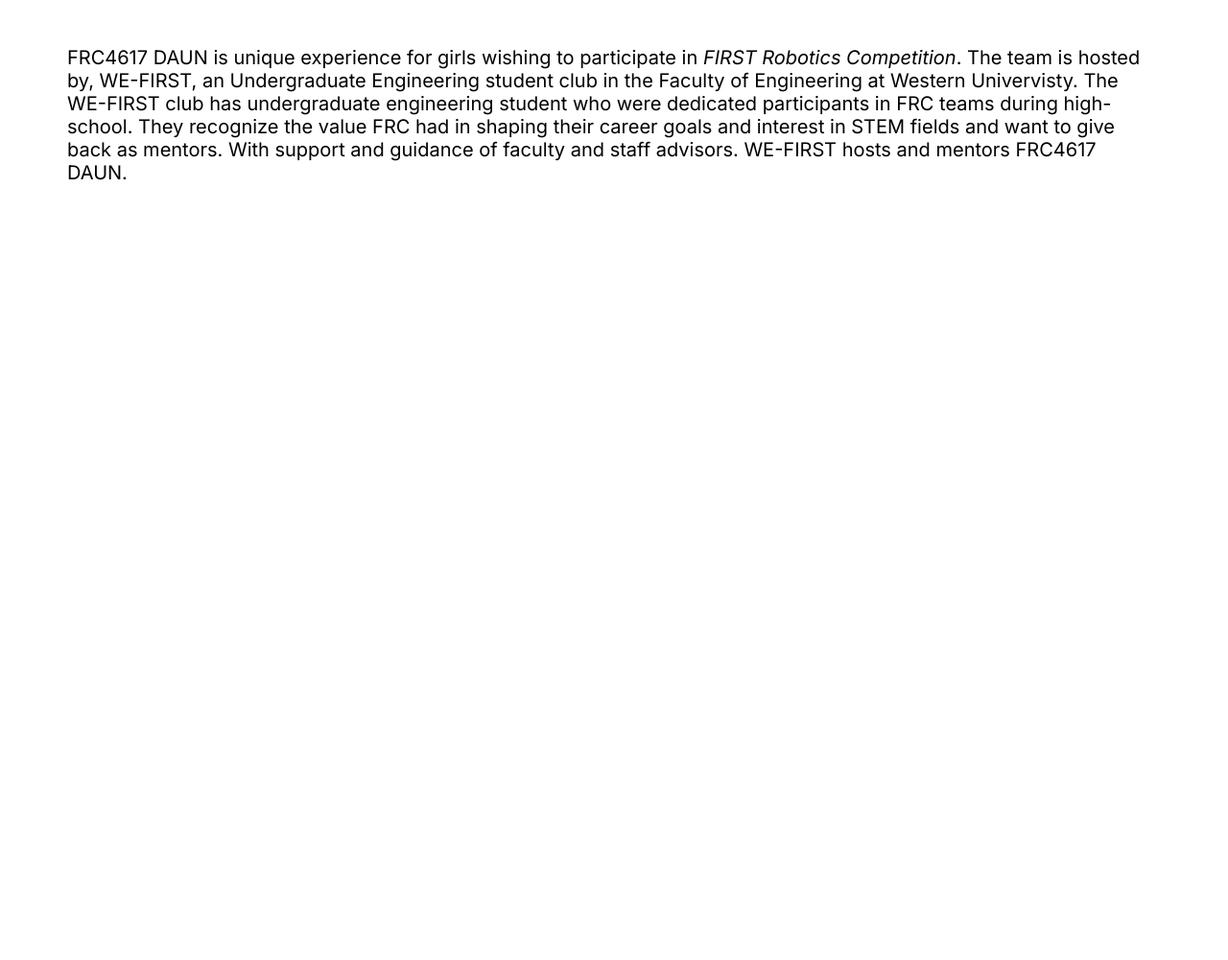
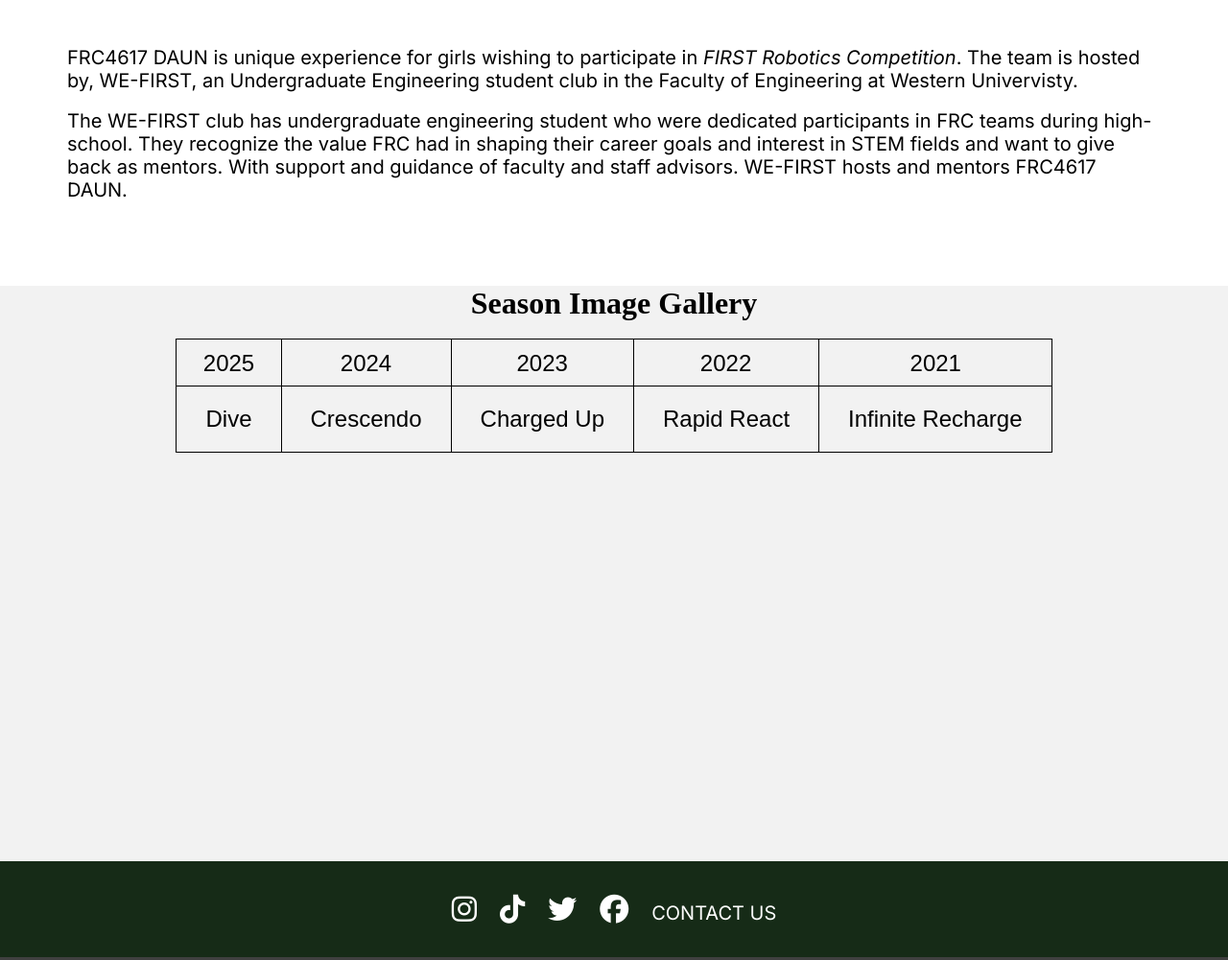
Before and after one commit to WE-FIRST-org/daunwebsite, a plain HTML site: page about_us.html in a window 1280 px wide. Shown: the part 612-1613 px from the top of the page at 96% size. Drawn offline with Linux system fonts and the light colour scheme.

Commit message:
some minor additions to About Us and Resources

```diff
--- a/about_us.html
+++ b/about_us.html
@@ -50,7 +50,7 @@
 
         #body-text {
             background-color: white;
-            height: 1000px;
+            height: 200px;
             padding: 50px 70px;
         }
 
@@ -58,7 +58,23 @@
             font-family: "Inter", sans-serif;
             font-size: 20px;
         }
+
+		#gallery-table {
+			background-color: #F2F2F2;
+			height: 600px
+		}
     </style>
+
+	<style type="text/css">
+		.tg  {border-collapse:collapse; border-spacing:0;}
+		.tg td{border-color:black; border-style:solid; border-width:1px; font-family:Arial, sans-serif; font-size:24px;
+			overflow:hidden; padding:20px 30px; word-break:normal;}
+		.tg th{border-color:black;border-style:solid;border-width:1px;font-family:Arial, sans-serif;font-size:24px;
+			font-weight:normal;overflow:hidden;padding:10px 3px;word-break:normal;}
+		.tg .tg-baqh{text-align:center;vertical-align:top}
+		.tg .tg-rz9m{position:-webkit-sticky;position:sticky;text-align:center;top:-1px;vertical-align:top;will-change:transform}
+	</style>
+
 
 </head>
 
@@ -80,10 +96,36 @@
 
     <div id="body-text">
         <p>FRC4617 DAUN is unique experience for girls wishing to participate in <i>FIRST Robotics Competition</i>.  The team is hosted by, WE-FIRST, an Undergraduate Engineering student club in the Faculty of Engineering at
-		Western Univervisty.  The WE-FIRST club has undergraduate engineering student who were dedicated participants in FRC teams during high-school.  They recognize the value FRC had in shaping their career goals and interest in
+		Western Univervisty.</p>
+		<br>
+		<p>The WE-FIRST club has undergraduate engineering student who were dedicated participants in FRC teams during high-school.  They recognize the value FRC had in shaping their career goals and interest in
 		STEM fields and want to give back as mentors.  With support and guidance of faculty and staff advisors.  WE-FIRST hosts and mentors FRC4617 DAUN.</p>
     </div>
 
+
+	<div id="gallery-table" align=center>
+
+	<h1>Season Image Gallery</h1>
+	<br>
+		<table class="tg"><thead>
+		<tr>
+			<th class="tg-rz9m">2025</th>
+			<th class="tg-rz9m">2024</th>
+			<th class="tg-rz9m">2023</th>
+			<th class="tg-rz9m">2022</th>
+			<th class="tg-rz9m">2021</th>
+		</tr></thead>
+		<tbody>
+		<tr>
+			<td class="tg-baqh">Dive</td>
+			<td class="tg-baqh">Crescendo</td>
+			<td class="tg-baqh">Charged Up</td>
+			<td class="tg-baqh">Rapid React</td>
+			<td class="tg-baqh">Infinite Recharge</td>
+		</tr>
+		</tbody>
+		</table>
+	</div>
 
     <div id="insertedFooter"></div>
 
```
Also changed, not shown: resources.html (+12 -1 lines).
